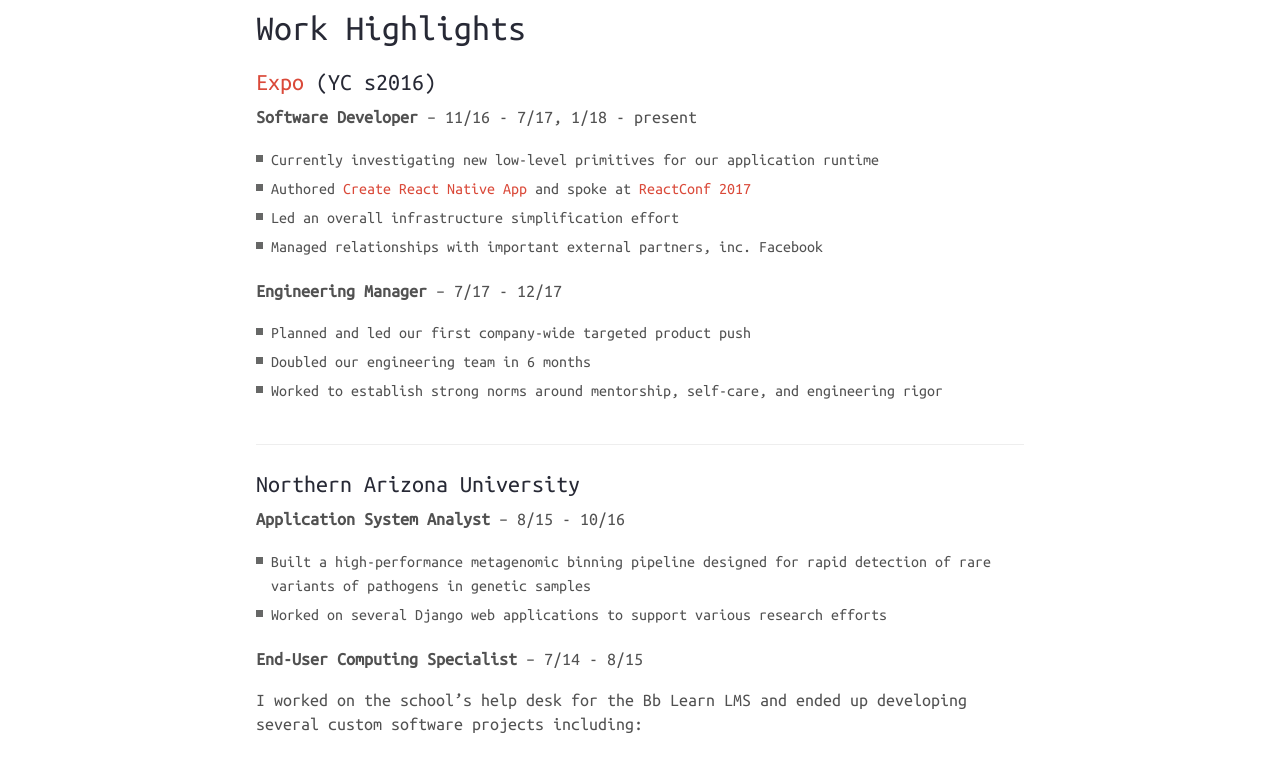
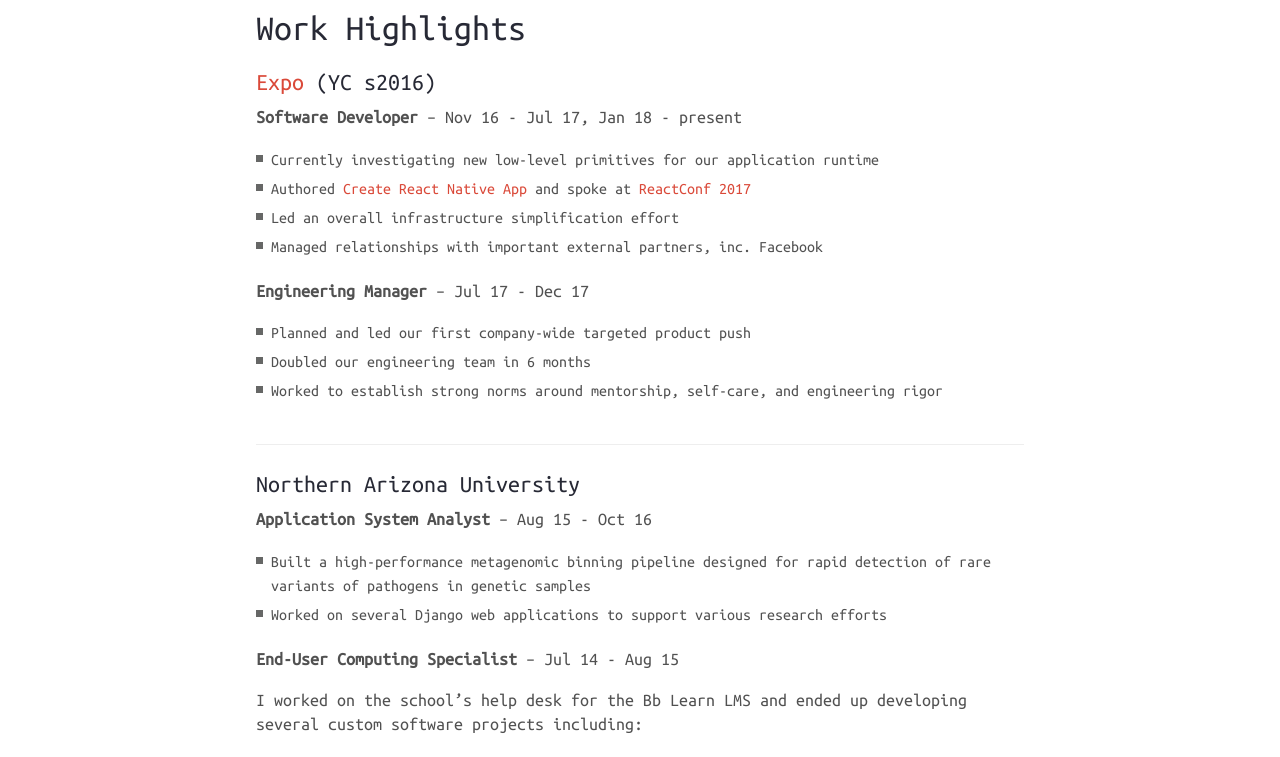
Before and after one commit to fenw1ck/anp.github.io, a Jekyll site: the page built from cv.md, in a window 1280 px wide. Shown: the part 755-1512 px from the top of the page. Built offline with Jekyll 4.4.1, drawn with Linux system fonts in a browser that asks for light colours; nearby versions of some CDN libraries.

Commit message:
tweak date formats

```diff
--- a/cv.md
+++ b/cv.md
@@ -27,14 +27,14 @@
 
 #### [Expo](https://expo.io) (YC s2016)
 
-**Software Developer** -- 11/16 - 7/17, 1/18 - present
+**Software Developer** -- Nov 16 - Jul 17, Jan 18 - present
 
 * Currently investigating new low-level primitives for our application runtime
 * Authored [Create React Native App](https://facebook.github.io/react-native/blog/2017/03/13/introducing-create-react-native-app.html) and spoke at [ReactConf 2017](https://www.youtube.com/watch?v=9baaVjGdBqs)
 * Led an overall infrastructure simplification effort
 * Managed relationships with important external partners, inc. Facebook
 
-**Engineering Manager** -- 7/17 - 12/17
+**Engineering Manager** -- Jul 17 - Dec 17
 
 * Planned and led our first company-wide targeted product push
 * Doubled our engineering team in 6 months
@@ -44,12 +44,12 @@
 
 #### Northern Arizona University
 
-**Application System Analyst** -- 8/15 - 10/16
+**Application System Analyst** -- Aug 15 - Oct 16
 
 * Built a high-performance metagenomic binning pipeline designed for rapid detection of rare variants of pathogens in genetic samples
 * Worked on several Django web applications to support various research efforts
 
-**End-User Computing Specialist** -- 7/14 - 8/15
+**End-User Computing Specialist** -- Jul 14 - Aug 15
 
 I worked on the school's help desk for the Bb Learn LMS and ended up developing several custom software projects including:
 
```
